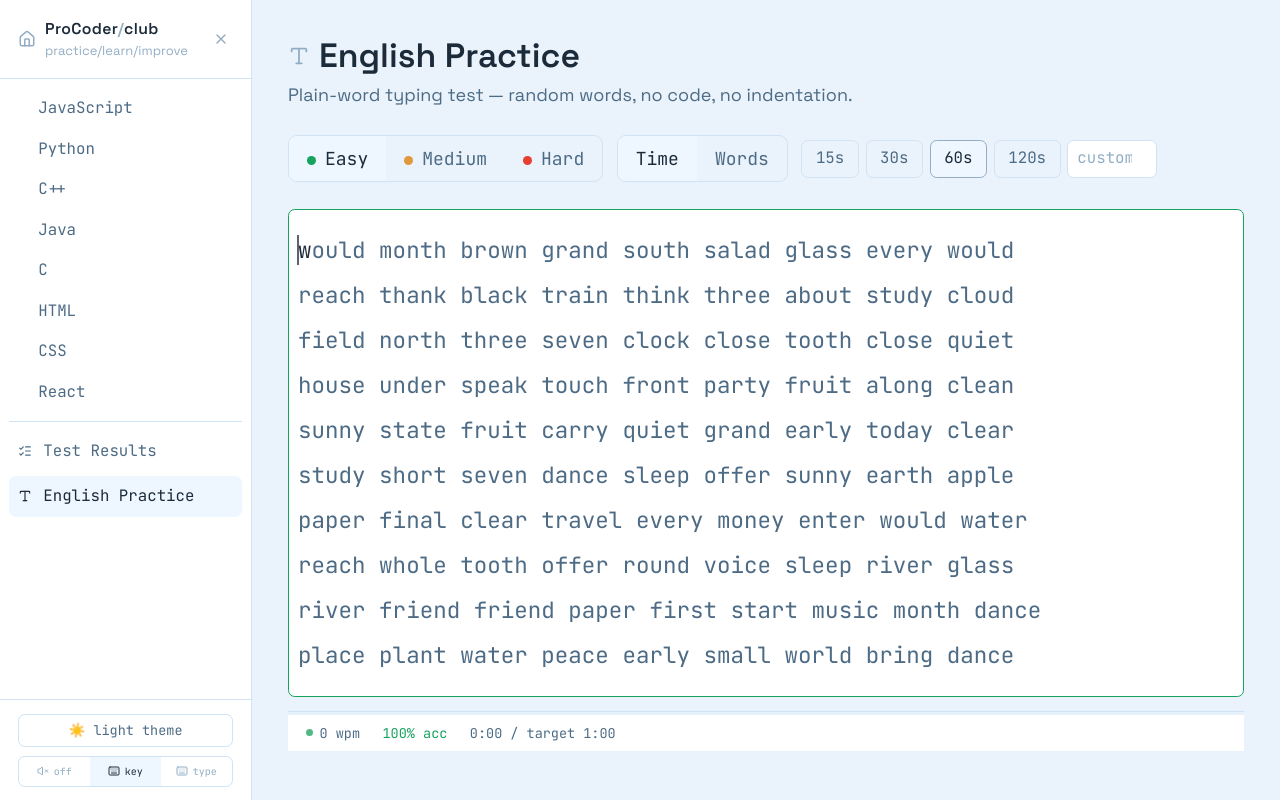
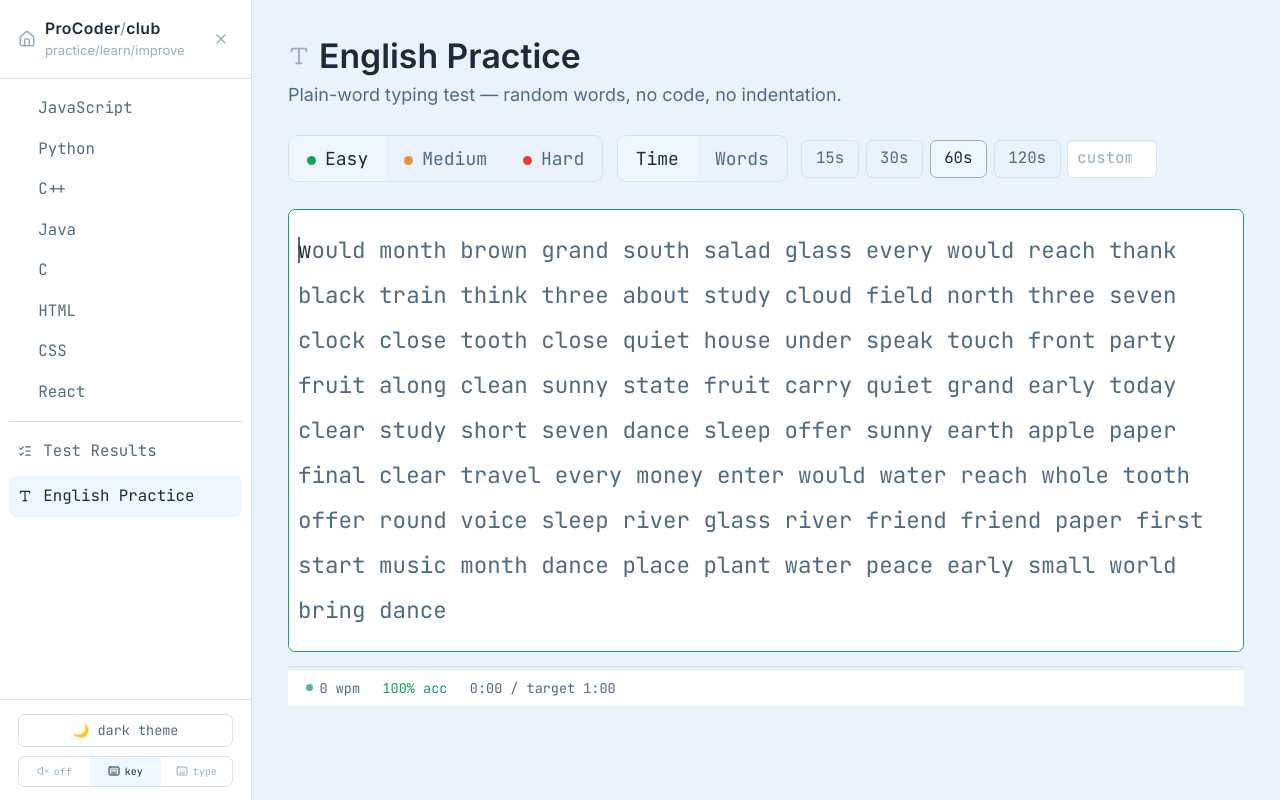
Before and after one commit to Shamir-dev/typing_codingClub, a React (Vite) app: page /english in a window 1280 px wide. Built offline with nearby package versions, Linux system fonts and the light colour scheme.

Commit message:
near last updates, fixed typing pane in english test

```diff
--- a/src/components/dashboard/LessonCard.jsx
+++ b/src/components/dashboard/LessonCard.jsx
@@ -1,10 +1,12 @@
-import { Sparkles, Flame, Trophy, CheckCircle2 } from 'lucide-react'
+import { Sparkles, Flame, Trophy, Check } from 'lucide-react'
 
 const DIFFICULTY_META = {
   easy: { icon: Sparkles, color: 'var(--color-correct)' },
   medium: { icon: Flame, color: '#e0983d' },
   hard: { icon: Trophy, color: 'var(--color-incorrect)' },
 }
+
+const COMPLETE_GOLD = '#f0b429'
 
 export default function LessonCard({ lesson, number, accent, progress, onClick }) {
   const meta = DIFFICULTY_META[lesson.difficulty] || DIFFICULTY_META.easy
@@ -21,18 +23,25 @@ export default function LessonCard({ lesson, number, accent, progress, onClick }
         {number}
       </span>
 
-      {done && (
-        <span className="absolute top-3 right-3.5 text-correct">
-          <CheckCircle2 size={18} strokeWidth={2.5} />
-        </span>
+      {done ? (
+        // Completion is the primary signal on this card once earned —
+        // a large, unmistakable gold badge at center reads at a glance
+        // across a full grid, rather than a small corner tick a user
+        // has to look for.
+        <div
+          className="w-20 h-20 rounded-full flex items-center justify-center mt-4 shadow-md ring-4"
+          style={{ backgroundColor: COMPLETE_GOLD, '--tw-ring-color': `${COMPLETE_GOLD}30` }}
+        >
+          <Check size={38} color="#ffffff" strokeWidth={3.5} />
+        </div>
+      ) : (
+        <div
+          className="w-20 h-20 rounded-full flex items-center justify-center mt-4 border-2 shadow-sm"
+          style={{ backgroundColor: `${meta.color}22`, borderColor: `${meta.color}55` }}
+        >
+          <Icon size={36} color={meta.color} strokeWidth={2.25} />
+        </div>
       )}
-
-      <div
-        className="w-14 h-14 rounded-full flex items-center justify-center mt-4"
-        style={{ backgroundColor: `${meta.color}1f` }}
-      >
-        <Icon size={26} color={meta.color} strokeWidth={2} />
-      </div>
 
       <span className="text-xs font-medium text-text text-center leading-snug mt-1">
         {lesson.title}
--- a/src/components/layout/Sidebar.jsx
+++ b/src/components/layout/Sidebar.jsx
@@ -115,7 +115,7 @@ export default function Sidebar({
           title="Toggle light / dark theme"
           className="w-full text-xs font-mono text-text-muted hover:text-text border border-line rounded-md py-1.5 transition-colors hover:border-text-faint"
         >
-          {theme === 'dark' ? '🌙 dark theme' : '☀️ light theme'}
+          {theme === 'dark' ? '☀️ light theme' : '🌙 dark theme'}
         </button>
 
         <div className="flex border border-line rounded-md overflow-hidden">
--- a/src/components/review/ReviewPanel.jsx
+++ b/src/components/review/ReviewPanel.jsx
@@ -178,8 +178,8 @@ export default function ReviewPanel({
     onClick={onNext}
     autoFocus
     title="Press Enter to continue"
-            className="px-4 py-2 rounded-md text-sm font-semibold text-[#14151a] hover:opacity-90 transition-opacity shadow-sm hover:scale-[1.02] active:scale-[0.98] transition-transform"
-            style={{ backgroundColor: accent }}
+    className="px-4 py-2 rounded-md text-sm font-semibold text-[#14151a] hover:opacity-90 transition-opacity shadow-sm hover:scale-[1.02] active:scale-[0.98] transition-transform "
+    style={{ backgroundColor: "#fdfa46" }} // light yellow
   >
     Next: {nextLesson.title} →
   </button>
@@ -188,11 +188,12 @@ export default function ReviewPanel({
     onClick={onBack}
     autoFocus
     className="px-4 py-2 rounded-md text-sm font-semibold text-[#14151a] hover:opacity-90 transition-opacity shadow-sm"
-            style={{ backgroundColor: accent }}
+    style={{ backgroundColor: "#fff9c4" }} // light yellow
   >
     🎉 All lessons done — back to overview
   </button>
 )}
+
         <button
           onClick={onRetry}
           className="px-4 py-2 rounded-md text-sm font-medium bg-panel-raised text-text hover:opacity-80 transition-opacity border border-line hover:scale-[1.02] active:scale-[0.98] transition-transform"
--- a/src/components/typing/TypingPane.jsx
+++ b/src/components/typing/TypingPane.jsx
@@ -1,4 +1,4 @@
-import { useRef, useEffect } from 'react'
+import { useRef, useEffect, useLayoutEffect, useState, useCallback } from 'react'
 import Gutter from './Gutter'
 import { CHAR_STATUS } from '../../engine/diff'
 import { splitIntoLines, currentLineIndex } from '../../engine/lines'
@@ -9,38 +9,7 @@ const STATUS_CLASS = {
   [CHAR_STATUS.INCORRECT]:
     'text-[var(--color-base)] bg-incorrect rounded-[2px] transition-colors duration-150',
   [CHAR_STATUS.PENDING]: 'text-text-muted',
-}
-
-// Three cursor styles, chosen in settings. Block uses mix-blend-mode so
-// the character glyph stays readable through the blinking background
-// without needing JS to swap text color on each blink frame.
-function CurrentCharCursor({ style, displayChar }) {
-  if (style === 'block') {
-    return (
-      <span className="relative">
-        <span className="typing-caret absolute inset-0 rounded-[1px]" style={{ backgroundColor: 'var(--color-cursor)' }} />
-        <span className="relative" style={{ color: 'var(--color-panel)', mixBlendMode: 'difference' }}>
-          {displayChar}
-        </span>
-      </span>
-    )
-  }
-
-  if (style === 'underline') {
-    return (
-      <span className="relative text-text">
-        <span className="typing-caret absolute left-0 right-0 bottom-0 h-[2px]" style={{ backgroundColor: 'var(--color-cursor)' }} />
-        {displayChar}
-      </span>
-    )
-  }
-
-  return (
-    <span className="relative text-text">
-      <span className="typing-caret absolute -left-px top-0 bottom-0 w-[2px] bg-cursor" />
-      {displayChar}
-    </span>
-  )
+  [CHAR_STATUS.CURRENT]: 'text-text',
 }
 
 export default function TypingPane({
@@ -56,9 +25,44 @@ export default function TypingPane({
   wrap = false,
 }) {
   const containerRef = useRef(null)
+  const currentElRef = useRef(null)
+  const [caret, setCaret] = useState(null)
 
   useEffect(() => {
     containerRef.current?.focus()
+  }, [])
+
+  // Single overlay caret, measured off whichever span is currently
+  // "current" via offsetLeft/offsetTop (relative to the position:relative
+  // <pre>, so it scrolls naturally with the content). Re-measuring on
+  // every typed-position change and letting CSS transition the resulting
+  // left/top/width/height is what makes movement slide instead of jump —
+  // the old approach mounted a brand new caret element per character,
+  // which can only ever teleport.
+  useLayoutEffect(() => {
+    if (currentElRef.current) {
+      const el = currentElRef.current
+      setCaret({ left: el.offsetLeft, top: el.offsetTop, width: el.offsetWidth || 2, height: el.offsetHeight })
+    } else {
+      setCaret(null)
+    }
+  }, [typed, targetCode, wrap])
+
+  // Re-measure on resize too — wrap mode reflows when the container
+  // width changes, which shifts where the current character sits.
+  useEffect(() => {
+    function remeasure() {
+      if (currentElRef.current) {
+        const el = currentElRef.current
+        setCaret({ left: el.offsetLeft, top: el.offsetTop, width: el.offsetWidth || 2, height: el.offsetHeight })
+      }
+    }
+    window.addEventListener('resize', remeasure)
+    return () => window.removeEventListener('resize', remeasure)
+  }, [])
+
+  const setCurrentRef = useCallback((el) => {
+    currentElRef.current = el
   }, [])
 
   function handleKeyDown(e) {
@@ -105,6 +109,19 @@ export default function TypingPane({
   const lines = splitIntoLines(targetCode, charStatuses)
   const activeLine = currentLineIndex(typed)
 
+  const caretStyle = caret && {
+    left: caret.left,
+    top: cursorStyle === 'underline' ? caret.top + caret.height - 2 : caret.top,
+    width: cursorStyle === 'underline' ? caret.width : cursorStyle === 'block' ? caret.width : 2,
+    height: cursorStyle === 'underline' ? 2 : caret.height,
+  }
+  const caretClass =
+    cursorStyle === 'block'
+      ? 'bg-cursor/35 rounded-[2px]'
+      : cursorStyle === 'underline'
+      ? 'bg-cursor rounded-full'
+      : 'bg-cursor'
+
   return (
     <div
       ref={containerRef}
@@ -128,10 +145,16 @@ export default function TypingPane({
         </div>
       )}
       <pre
-        className={`no-ligatures flex-1 py-4 pr-4 font-mono ${
+        className={`no-ligatures relative flex-1 py-4 pr-4 font-mono ${
           wrap ? 'text-xl leading-10 px-2 whitespace-pre-wrap break-words' : 'text-sm leading-6 overflow-x-auto whitespace-pre'
         }`}
       >
+        {caret && (
+          <div
+            className={`typing-caret pointer-events-none absolute transition-[left,top,width,height] duration-100 ease-out ${caretClass}`}
+            style={caretStyle}
+          />
+        )}
         {(() => {
           let charOffset = 0
           return lines.map((line, li) => {
@@ -152,19 +175,17 @@ export default function TypingPane({
                     const status = line.statuses[ci]
                     const isCurrent = status === CHAR_STATUS.CURRENT
                     const displayChar = char === ' ' ? (wrap ? ' ' : '\u00A0') : char
-
-                    if (isCurrent) {
-                      return <CurrentCharCursor key={ci} style={cursorStyle} displayChar={displayChar} />
-                    }
                     return (
-                      <span key={ci} className={STATUS_CLASS[status]}>
+                      <span key={ci} ref={isCurrent ? setCurrentRef : null} className={STATUS_CLASS[status]}>
                         {displayChar}
                       </span>
                     )
                   })
                 )}
                 {trailingCaret && (
-                  <span className="typing-caret inline-block w-[2px] h-4 bg-cursor align-middle" />
+                  <span ref={setCurrentRef} className="inline-block w-[1px]">
+                    {'\u00A0'}
+                  </span>
                 )}
               </div>
             )
--- a/src/content/languages.js
+++ b/src/content/languages.js
@@ -1,16 +1,3 @@
-
-// { id: 'java', name: 'Java', trackType: 'dsa', accent: 'var(--color-java)', extension: 'java', autoIndent: true,
-//     available: true },
-
-//   { id: 'c', name: 'C', trackType: 'dsa', accent: 'var(--color-c)', extension: 'c', autoIndent: true, available:  true},
-
-//   { id: 'html', name: 'HTML', trackType: 'practice', accent: 'var(--color-html)', extension: 'html', autoIndent: true, available: true },
-
-//   { id: 'css', name: 'CSS', trackType: 'practice', accent: 'var(--color-css)', extension: 'css', autoIndent: true, available: true },
-
-//   { id: 'react', name: 'React', trackType: 'practice', accent: 'var(--color-react)', extension: 'jsx', autoIndent: false, available: true },
-
-
 // Metadata for every language track — icons/colors/typing behavior only.
 // "Available" is NOT stored here anymore; it's auto-derived in
 // allLessons.js from which content/<id>/lessons.json files actually
@@ -24,14 +11,14 @@
 // the practice for those tracks.
 
 export const LANGUAGES = [
-  { id: 'javascript', name: 'JavaScript', trackType: 'dsa', accent: 'var(--color-js)', extension: 'js', autoIndent: false },
-  { id: 'python', name: 'Python', trackType: 'dsa', accent: 'var(--color-python)', extension: 'py', autoIndent: false },
-  { id: 'cpp', name: 'C++', trackType: 'dsa', accent: 'var(--color-cpp)', extension: 'cpp', autoIndent: true },
-  { id: 'java', name: 'Java', trackType: 'dsa', accent: 'var(--color-java)', extension: 'java', autoIndent: true },
-  { id: 'c', name: 'C', trackType: 'dsa', accent: 'var(--color-c)', extension: 'c', autoIndent: true },
-  { id: 'html', name: 'HTML', trackType: 'practice', accent: 'var(--color-html)', extension: 'html', autoIndent: true },
-  { id: 'css', name: 'CSS', trackType: 'practice', accent: 'var(--color-css)', extension: 'css', autoIndent: true },
-  { id: 'react', name: 'React', trackType: 'practice', accent: 'var(--color-react)', extension: 'jsx', autoIndent: false },
+  { id: 'javascript', name: 'JavaScript', shortCode: 'JS', trackType: 'dsa', accent: 'var(--color-js)', extension: 'js', autoIndent: false },
+  { id: 'python', name: 'Python', shortCode: 'PY', trackType: 'dsa', accent: 'var(--color-python)', extension: 'py', autoIndent: false },
+  { id: 'cpp', name: 'C++', shortCode: 'C++', trackType: 'dsa', accent: 'var(--color-cpp)', extension: 'cpp', autoIndent: true },
+  { id: 'java', name: 'Java', shortCode: 'JV', trackType: 'dsa', accent: 'var(--color-java)', extension: 'java', autoIndent: true },
+  { id: 'c', name: 'C', shortCode: 'C', trackType: 'dsa', accent: 'var(--color-c)', extension: 'c', autoIndent: true },
+  { id: 'html', name: 'HTML', shortCode: 'HT', trackType: 'practice', accent: 'var(--color-html)', extension: 'html', autoIndent: true },
+  { id: 'css', name: 'CSS', shortCode: 'CS', trackType: 'practice', accent: 'var(--color-css)', extension: 'css', autoIndent: true },
+  { id: 'react', name: 'React', shortCode: 'JSX', trackType: 'practice', accent: 'var(--color-react)', extension: 'jsx', autoIndent: false },
 ]
 
 export function getLanguage(id) {
--- a/src/engine/generateEnglishTest.js
+++ b/src/engine/generateEnglishTest.js
@@ -1,7 +1,6 @@
 import { EASY_WORDS, MEDIUM_WORDS, HARD_WORDS } from '../content/englishWords'
 
 const POOLS = { easy: EASY_WORDS, medium: MEDIUM_WORDS, hard: HARD_WORDS }
-const WORDS_PER_LINE = 9
 const BUFFER_WPM = 90 // generous typing-speed assumption so a timed test never runs out of words before time's up
 
 // mode: 'time' — generates a deliberately oversized word pool; the
@@ -21,18 +20,14 @@ export function generateEnglishTest({ difficulty = 'easy', mode = 'time', timeSe
     words.push(pool[Math.floor(Math.random() * pool.length)])
   }
 
-  const lines = []
-  for (let i = 0; i < words.length; i += WORDS_PER_LINE) {
-    lines.push(words.slice(i, i + WORDS_PER_LINE).join(' '))
-  }
-
-  // 50 WPM reference ≈ 250 chars/min; ~6 chars per word (5 + space) is
-  // a reasonable average across the pools, used only as a soft display
-  // target in word-count mode — it doesn't cut the test off.
+  // No manual line breaks — a fixed words-per-line count fights against
+  // the container's actual width, leaving ragged empty space on wide
+  // screens. TypingPane's wrap mode uses CSS pre-wrap, which reflows
+  // naturally at whatever width the container actually has.
   const softTargetSec = Math.round((count * 6) / (250 / 60))
 
   return {
-    text: lines.join('\n'),
+    text: words.join(' '),
     mode,
     timeLimitSec: mode === 'time' ? timeSec : null,
     displayTargetSec: mode === 'time' ? timeSec : softTargetSec,
--- a/src/index.css
+++ b/src/index.css
@@ -1,10 +1,11 @@
-@import url('https://fonts.googleapis.com/css2?family=Space+Grotesk:wght@400;500;600;700&family=JetBrains+Mono:wght@400;500;600&display=swap');
+@import url('https://fonts.googleapis.com/css2?family=Inter:wght@400;500;600;700&family=JetBrains+Mono:wght@400;500;600&display=swap');
 @import "tailwindcss";
 
 @theme {
-  --font-display: "Space Grotesk", sans-serif;
+  --font-sans: "Inter", -apple-system, BlinkMacSystemFont, sans-serif;
+  --font-display: "Inter", -apple-system, BlinkMacSystemFont, sans-serif;
   --font-mono: "JetBrains Mono", monospace;
-
+  --color-home:#grey;
   --color-base: #1c1d24;
   --color-panel: #24262e;
   --color-panel-raised: #2b2d37;
@@ -60,7 +61,7 @@ html {
 body {
   background-color: var(--color-base);
   color: var(--color-text);
-  font-family: var(--font-display);
+  font-family: var(--font-sans);
   transition: background-color 0.2s ease, color 0.2s ease;
 }
 
--- a/src/pages/Home.jsx
+++ b/src/pages/Home.jsx
@@ -7,9 +7,9 @@ export default function Home() {
   const navigate = useNavigate()
 
   return (
-    <div className="flex-1 overflow-auto">
+    <div className="flex-1 overflow-auto "style={{}} >
       <div className="p-8 sm:p-14 max-w-5xl mx-auto">
-        <div className="mb-12 text-center animate-pop-in">
+        <div className="mb-12 text-center animate-pop-in ">
           <div
             className="inline-flex items-center gap-2 px-3.5 py-1.5 rounded-full text-xs font-mono mb-5 border"
             style={{
@@ -30,7 +30,7 @@ export default function Home() {
             </span>
           </h1>
           <p className="text-text-muted max-w-lg mx-auto text-[15px]">
-            Pick a language to start practicing  short, focused lessons with a review
+            Pick a language to start practicing — short, focused lessons with a review
             section for every one, so you never leave confused about what you just typed.
           </p>
         </div>
@@ -80,10 +80,10 @@ export default function Home() {
                   </span>
                 )}
                 <div
-                  className="w-16 h-16 rounded-2xl flex items-center justify-center text-2xl font-display font-bold"
+                  className="w-16 h-16 rounded-2xl flex items-center justify-center text-xl font-display font-bold"
                   style={{ backgroundColor: `${lang.accent}22`, color: lang.accent }}
                 >
-                  {lang.name.slice(0, 2)}
+                  {lang.shortCode}
                 </div>
                 <div className="text-center">
                   <div className="text-sm font-display font-semibold text-text">{lang.name}</div>
```
Lines whose indentation alone changed are shown as unchanged.
